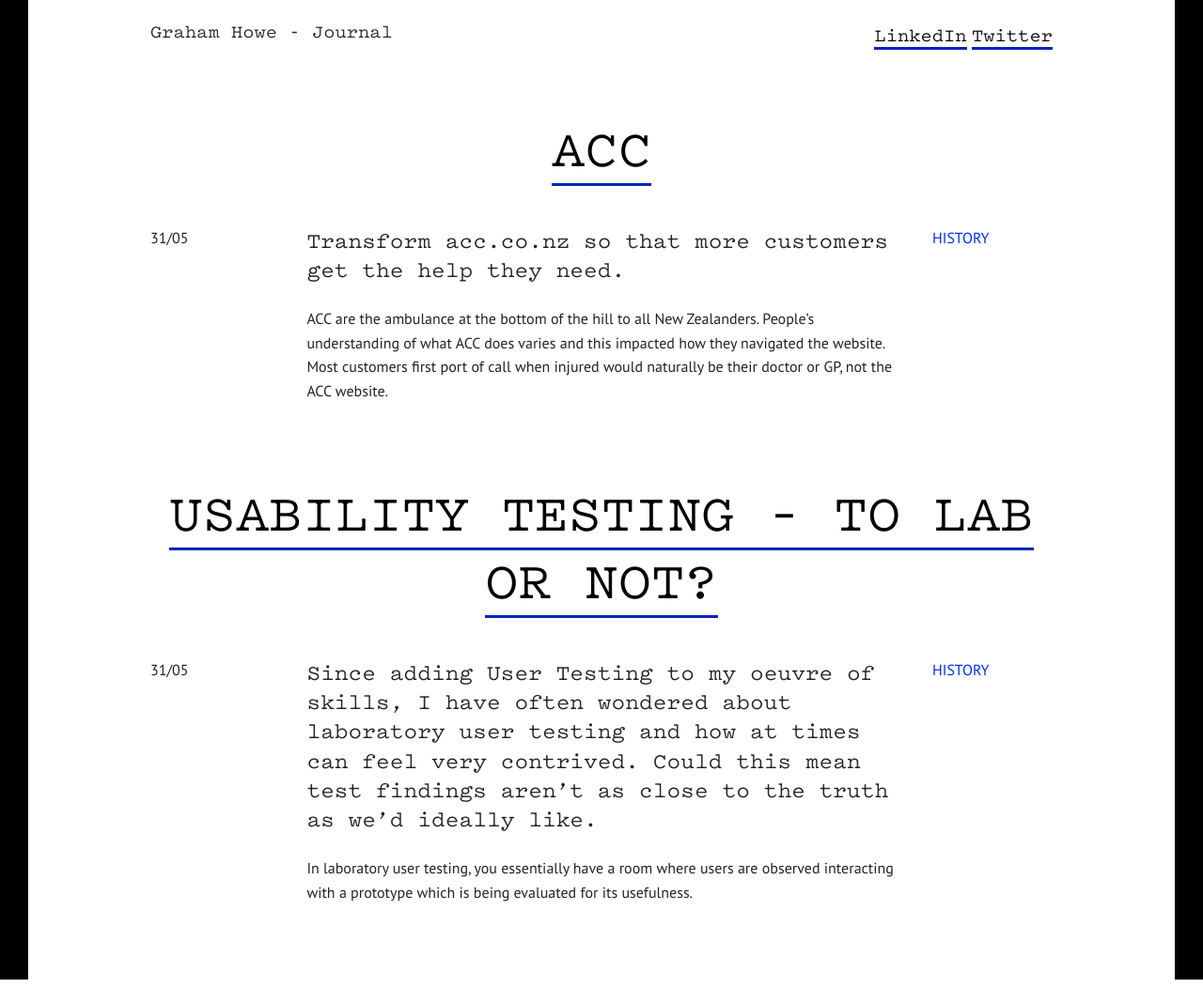
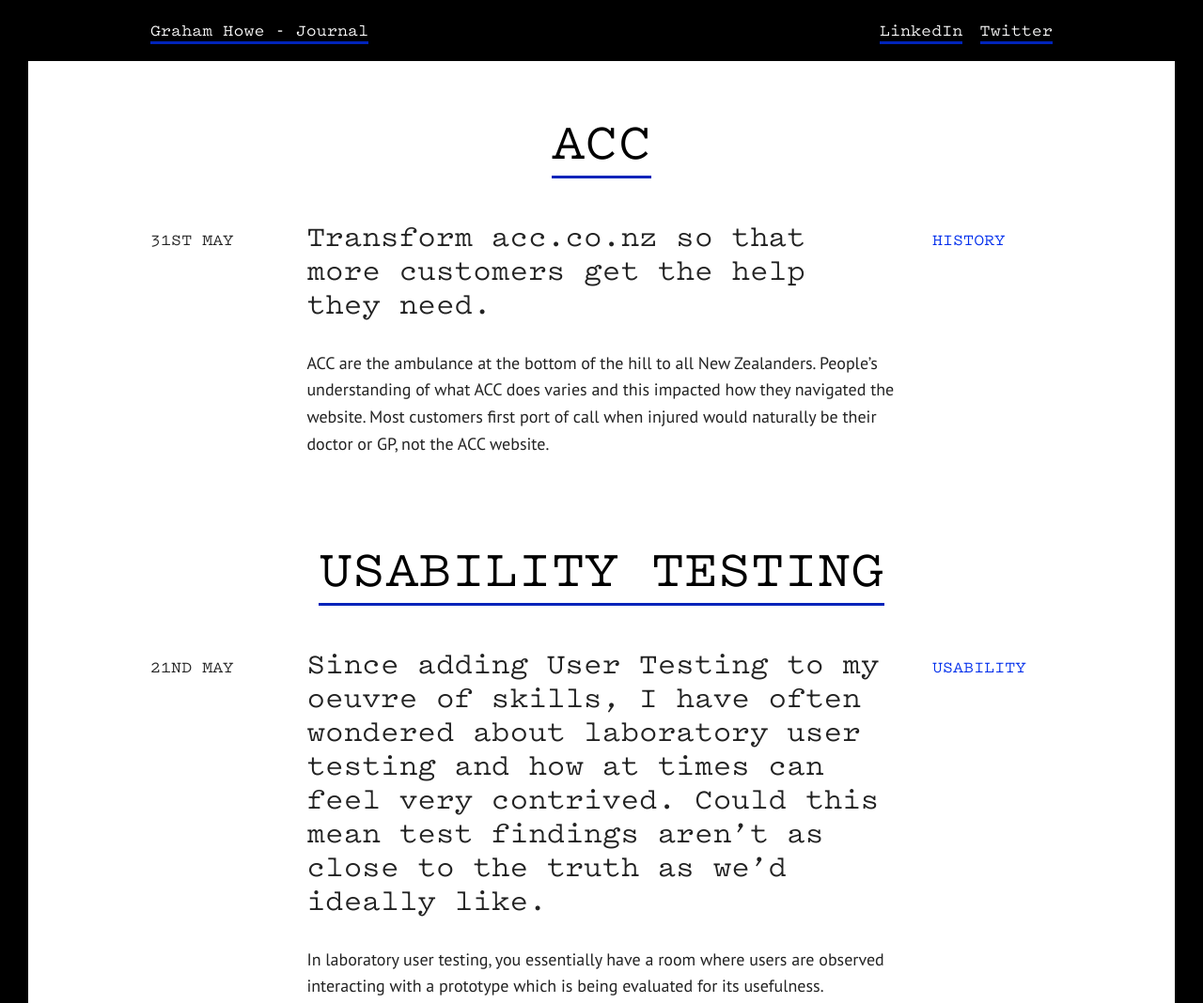
Before and after one commit to grahamwookie/flightless, a plain HTML site: page index.html in a window 1280 px wide. Shown: the top 1068 px of the page at 94% size. Before the commit the page ends 1043 px from the top, so only its background shows below. Drawn offline with Linux system fonts and the light colour scheme.

Commit message:
adding latest

```diff
--- a/css/skeleton.css
+++ b/css/skeleton.css
@@ -42,6 +42,9 @@
   margin: 0 auto;
   padding: 0 20px;
   box-sizing: border-box; }
+.head-container {
+  width: 100%;
+}
 .column,
 .columns {
   width: 100%;
@@ -139,15 +142,32 @@
   border-right: 30px solid #000;
   border-left: 30px solid #000;
 }
+.head-container {
+  background-color: #000;
+  margin-bottom: 3rem;
+}
 .name-head {
-  height: 100px;
-  padding-top: 1.3rem;
+  padding: 1.125rem 0;
+  color: #fff;
+  line-height: 1.6;
+}
+.name-head a {
+  color: #fff;
+  font-size: 1.125rem;
+}
+.name-head li {
+  margin-bottom: 0;
 }
 .name-head--social {
-  font-size: 1.25rem;
+  margin-bottom: 0;
+}
+.name-head--social li:first-child {
+  padding-right: 0.875rem;
 }
 .tags {
+  font-family: 'PitchWebMed';
   text-transform: uppercase;
+  line-height: 2.8rem;
 }
 .tag--history {
   color: #012EEC;
@@ -163,9 +183,9 @@
   font-family: 'PitchWebMed', Helvetica, Arial, sans-serif;
   margin-top: 0;
   font-weight: 300; }
-h1 { font-size: 1.75rem; line-height: 1.2;}
+h1 { font-size: 1.25rem; line-height: 1.2;}
 h2 { font-size: 4rem; line-height: 1.25; text-transform: uppercase;}
-h3 { font-size: 3.0rem; line-height: 1.3;}
+h3 { font-size: 2.0rem; line-height: 1.125;}
 h4 { font-size: 2.4rem; line-height: 1.35;}
 h5 { font-size: 1.8rem; line-height: 1.5;}
 h6 { font-size: 1.5rem; line-height: 1.6;}
@@ -174,14 +194,16 @@
 @media (min-width: 550px) {
   h1 { font-size: 1.25rem; }
   h2 { font-size: 3.6rem; }
-  h3 { font-size: 1.5rem; }
+  h3 { font-size: 2.0rem; }
   h4 { font-size: 3.0rem; }
   h5 { font-size: 2.4rem; }
   h6 { font-size: 1.5rem; }
 }
 
 p {
-  margin-top: 0; }
+  margin-top: 0;
+  font-size: 1.125rem;
+}
 
 
 /* Links
--- a/index.html
+++ b/index.html
@@ -5,7 +5,7 @@
   <!-- Basic Page Needs
   –––––––––––––––––––––––––––––––––––––––––––––––––– -->
   <meta charset="utf-8">
-  <title>Your page title here :)</title>
+  <title>Graham Howe - Journal</title>
   <meta name="description" content="">
   <meta name="author" content="">
 
@@ -32,11 +32,11 @@
 
   <!-- Primary Page Layout
   –––––––––––––––––––––––––––––––––––––––––––––––––– -->
+  <div class="head-container">
     <div class="container">
-    <!-- Header ----->
       <header class="row name-head">
         <div class="eight columns">
-        <h1>Graham Howe - Journal</h1>
+          <a href="index.html" title="Go back to home">Graham Howe - Journal</a>
         </div>
 
         <div class="four columns">
@@ -46,6 +46,9 @@
           </ul>
         </div>
       </header>
+    </div>
+  </div>
+  <div class="container">
 
     <!-- Entry begins ----->
     <article>
@@ -56,7 +59,7 @@
       </div>
       <div class="row">
         <div class="two columns">
-          <p>31/05</p>
+          <p class="tags">31st May</p>
         </div>
         <div class="eight columns">
           <h3>Transform acc.co.nz so that more customers get the help they need.</h3>
@@ -73,19 +76,19 @@
     <article>
       <div class="row">
         <div class="twelve column u-center-align">
-          <h2 class="u-center-align"><a href="#">Usability testing – to lab or not?</a></h2>
+          <h2 class="u-center-align"><a href="#">Usability testing</a></h2>
         </div>
       </div>
       <div class="row">
         <div class="two columns">
-          <p>31/05</p>
+          <p class="tags">21nd May</p>
         </div>
         <div class="eight columns">
           <h3>Since adding User Testing to my oeuvre of skills, I have often wondered about laboratory user testing and how at times can feel very contrived. Could this mean test findings aren’t as close to the truth as we’d ideally like.</h3>
           <p>In laboratory user testing, you essentially have a room where users are observed interacting with a prototype which is being evaluated for its usefulness.</p>
         </div>
         <div class="two columns">
-          <p class="tags tag--history">History</p>
+          <p class="tags tag--history">Usability</p>
         </div>
       </div>
     </article>
```
Lines whose indentation alone changed are shown as unchanged.
